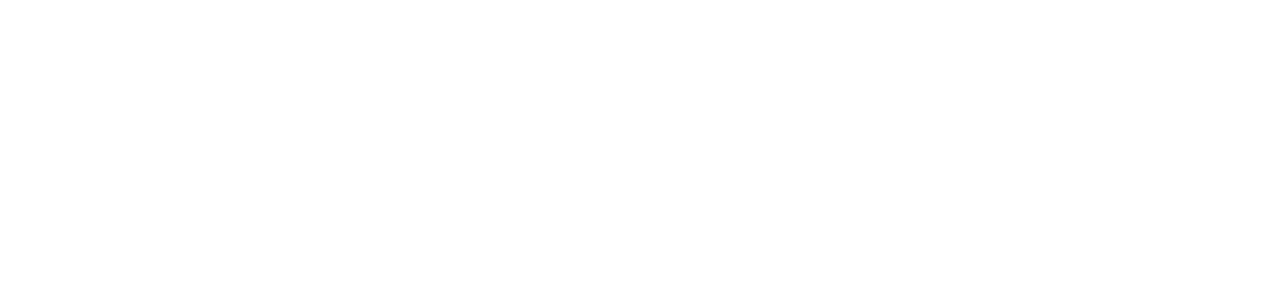
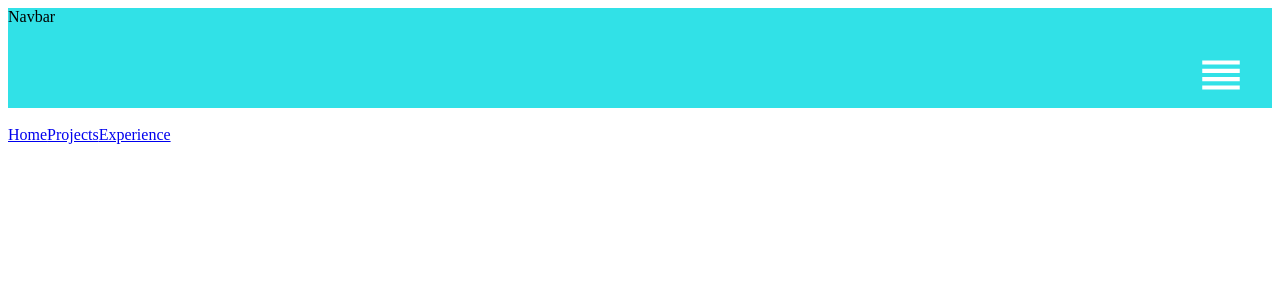
Before and after one commit to Flawlessgod/portfolio, a React (Create React App) app: page / in a window 1280 px wide. Before the commit this address had no page. Shown: the top 300 px of the page. Built offline with nearby package versions, Linux system fonts and the light colour scheme.

Commit message:
create navbar and navbar.css

```diff
--- a/src/App.js
+++ b/src/App.jsx
@@ -3,11 +3,13 @@ import { BrowserRouter as Router, Routes, Route } from "react-router-dom";
 import Home from "./pages/Home";
 import Projects from "./pages/Projects";
 import Experience from "./pages/Experience";
+import Navbar from "./components/Navbar";
 
 function App() {
   return (
     <>
       <Router>
+        <Navbar />
         <Routes>
           <Route path="/portfolio" element={<Home />} />
           <Route path="/portfolio/projects" element={<Projects />} />
--- /dev/null
+++ b/src/components/Navbar.jsx
@@ -0,0 +1,32 @@
+import React, { useState } from "react";
+import { Link } from "react-router-dom";
+import "../styles/Navbar.css";
+import ReorderIcon from "@material-ui/icons/Reorder";
+
+function Navbar() {
+  const [expandNavbar, setExpandNavbar] = useState(false);
+
+  return (
+    // if navbar is open else its closed
+    <div className="navbar" id={expandNavbar ? "open" : "close"}>
+      Navbar
+      <div className="toggleButton">
+        <button
+          onClick={() => {
+            // reverse whatever the last boolean value was
+            setExpandNavbar((prev) => !prev);
+          }}
+        >
+          <ReorderIcon />
+        </button>
+      </div>
+      <div className="links">
+        <Link to="/portfolio">Home</Link>
+        <Link to="/portfolio/projects">Projects</Link>
+        <Link to="/portfolio/experience">Experience</Link>
+      </div>
+    </div>
+  );
+}
+
+export default Navbar;
--- /dev/null
+++ b/src/styles/Navbar.css
@@ -0,0 +1,33 @@
+.navbar {
+  width: 100%;
+  height: 100px;
+  background: #31e1e7;
+}
+
+.toggleButton {
+  width: 100%;
+  height: 100px;
+  display: flex;
+  align-items: center;
+  justify-content: flex-end;
+}
+
+.toggleButton svg {
+  font-size: 50px;
+}
+.toggleButton button {
+  margin-right: 20px;
+  background-color: transparent;
+  border: none;
+  color: white;
+  cursor: pointer;
+}
+
+#open {
+  height: 100vh;
+}
+
+#open a {
+  width: 100%;
+  text-align: center;
+}
```
Also changed, not shown: package.json (+7 -0 lines), src/components/Navbar.js (deleted, +0 -19 lines), src/pages/Experience.jsx (renamed from src/pages/Experience.js), src/pages/Home.jsx (renamed from src/pages/Home.js), src/pages/Projects.jsx (renamed from src/pages/Projects.js), 1 other file (tests, documents, lock files or other folders).
